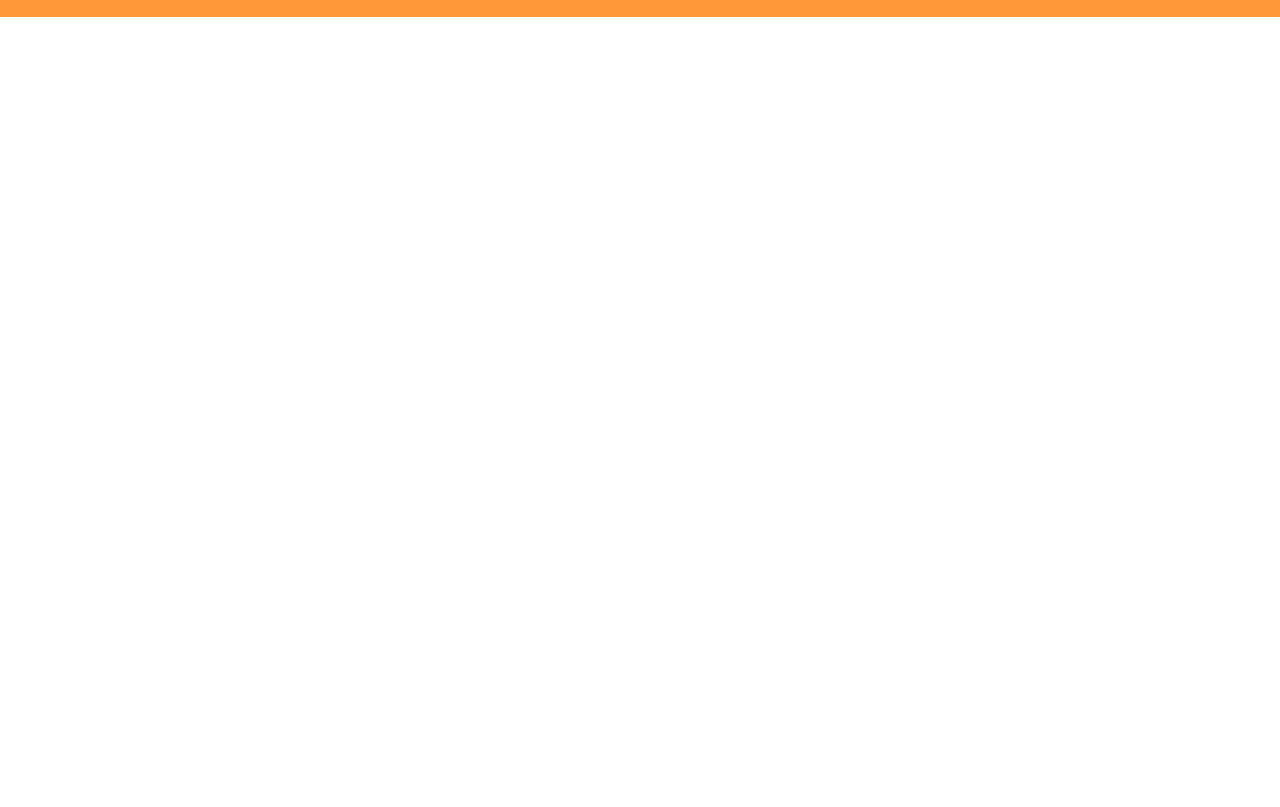
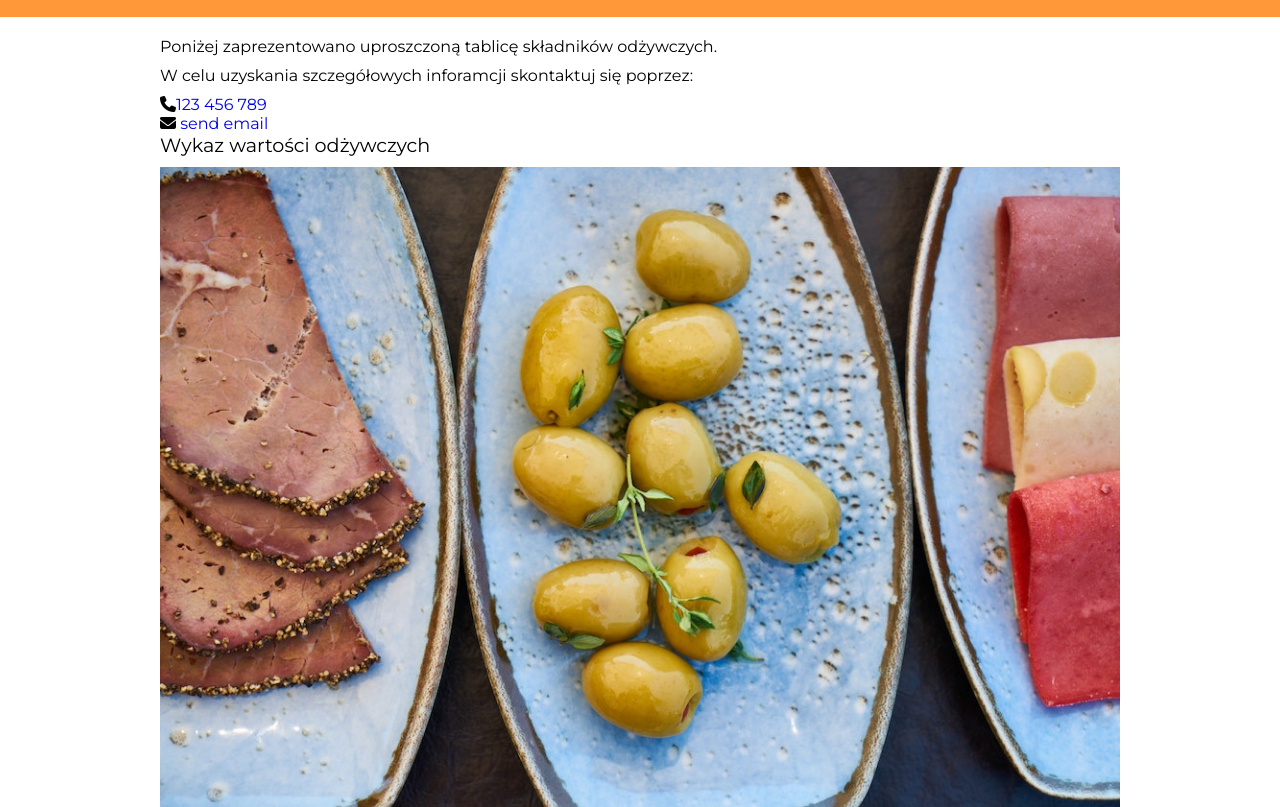
Before and after one commit to p6te/responsive-nutritional-values, a website built with webpack: page src/index.html in a window 1280 px wide. Shown: the part 63-870 px from the top of the page. Before the commit the page ends 800 px from the top, so only its background shows below. Built offline with nearby package versions, Linux system fonts and the light colour scheme.

Commit message:
added a description, contact section and photo.

```diff
--- a/src/index.html
+++ b/src/index.html
@@ -7,6 +7,16 @@
 
     <link rel="preconnect" href="https://fonts.googleapis.com" />
     <link rel="preconnect" href="https://fonts.gstatic.com" crossorigin />
+
+    <link
+      rel="stylesheet"
+      href="https://cdnjs.cloudflare.com/ajax/libs/font-awesome/6.1.1/css/all.min.css"
+      integrity="sha512-KfkfwYDsLkIlwQp6LFnl8zNdLGxu9YAA1QvwINks4PhcElQSvqcyVLLD9aMhXd13uQjoXtEKNosOWaZqXgel0g=="
+      crossorigin="anonymous"
+      referrerpolicy="no-referrer"
+    />
+
+    <link rel="stylesheet" href="dist/main.min.css" />
 
     <meta
       name="keywords"
@@ -19,17 +29,48 @@
     <header class="header">
       <div class="container">
         <div class="header--content">
-          <img
-            class="header--logo"
-            src="../assets/apple.svg"
-            alt="Jupiter"
-          />
+          <img class="header--logo" src="../assets/apple.svg" alt="Jupiter" />
           <h1>Wartości odżywcze</h1>
         </div>
       </div>
     </header>
     <main>
-      <div class="container"></div>
+      <div class="container">
+        <div class="app">
+          <div class="app--description">
+            <p>
+              Poniżej zaprezentowano uproszczoną tablicę składników odżywczych.
+            </p>
+            <p>
+              W celu uzyskania szczegółowych inforamcji skontaktuj się poprzez:
+            </p>
+
+            <div class="app-contact-method">
+              <span class="fas fa-phone"></span
+              ><a href=" +48 123456789">123 456 789</a>
+            </div>
+            <div class="app-contact-method">
+              <span class="fas fa-envelope"></span>
+              <a href="mailto: example@gmail.com">send email</a>
+            </div>
+          </div>
+
+          <h2>Wykaz wartości odżywczych</h2>
+          <div class="app-values">
+
+          </div>
+
+          <div class="app--images">
+            <picture>
+
+              <source srcset="../assets/nutrition-1000.jpg" media="(min-width: 800px)">
+              <source srcset="../assets/nutrition-800.jpg" media="(min-width: 500px)">
+              <img src="../assets/nutrition-500.jpg" alt="Nutrition">
+            </picture>
+          </div>
+
+        </div>
+      </div>
     </main>
   </body>
 </html>
--- a/src/scss/app.scss
+++ b/src/scss/app.scss
@@ -15,6 +15,9 @@
 /* Fonts */
 @import "base/fonts";
 
+
+// @import "../../fontawesome/scss/solid.scss";
+
 /* CSS Reset */
 @import "base/reset";
 
--- a/src/scss/base/_base.scss
+++ b/src/scss/base/_base.scss
@@ -4,3 +4,7 @@
     margin: 0 auto;
     padding: 0 $main-spacing;
 }
+
+img {
+    max-width: 100%;
+}
```
